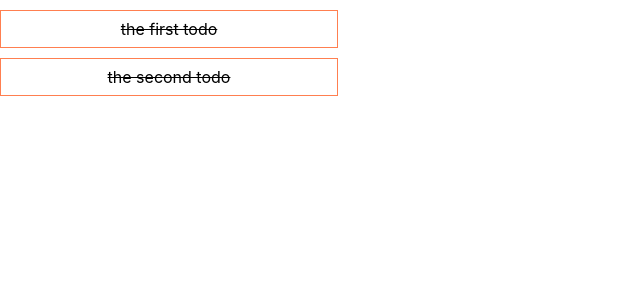
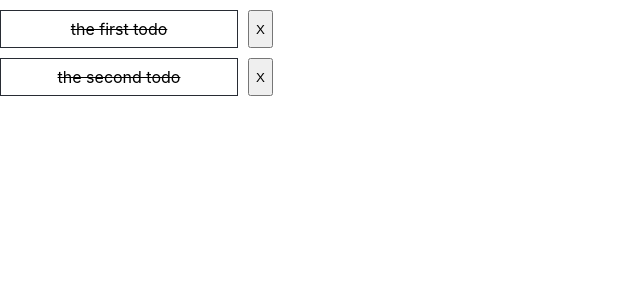
Before and after one commit to firewox/day10-react-starter, a React (Create React App) app: page / in a window 1280 px wide. Shown: the top 300 px of the page, without its empty margins (0-640 px from the left). Built offline with nearby package versions, Linux system fonts and the light colour scheme.

Commit message:
feat: add delete button feature

```diff
--- a/src/App.css
+++ b/src/App.css
@@ -1,12 +1,19 @@
 .todo-item {
-  width: 320px;
+  width: 220px;
   padding: 8px;
-  border: 1px solid coral;
+  border: 1px solid #282c34;
   margin-top: 10px;
   text-align: center;
 }
 .todo-item .todo-done {
   text-decoration: line-through;
+}
+.todo-item-container {
+  display: flex;
+}
+.delete-button {
+  margin-top: 10px;
+  margin-left: 10px;
 }
 
 .App {
--- a/src/components/TodoGroup.jsx
+++ b/src/components/TodoGroup.jsx
@@ -1,11 +1,11 @@
 
 import { useContext } from "react";
 import "../App.css"
-import {TodoContext} from "../contexts/TodoContext"
+import { TodoContext } from "../contexts/TodoContext"
 import TodoItem from "./TodoItem"
 
 function TodoGroup() {
-    const { state, dispatch } = useContext(TodoContext);
+    const { state } = useContext(TodoContext);
     return (
         <div>
             {state.map((item, index) => {
--- a/src/components/TodoItem.jsx
+++ b/src/components/TodoItem.jsx
@@ -1,16 +1,26 @@
-import {createContext, useContext, useReducer} from "react";
+import { useContext } from "react";
 import "../App.css"
-import {TodoContext} from "../contexts/TodoContext"
+import { TodoContext } from "../contexts/TodoContext"
 
 function TodoItem(props) {
-  const {dispatch} = useContext(TodoContext)
-  function makeAsDone(){
+  const { dispatch } = useContext(TodoContext)
+  function makeAsDone() {
     dispatch({
-        type:"TOGGLE_TODO",
-        payload:{id:props.todo.id}
+      type: "TOGGLE_TODO",
+      payload: { id: props.todo.id }
     })
   }
-  return <div className={"todo-item"}>
+
+  function deleteTodo() {
+    dispatch({
+      type: "DELETE_TODO",
+      payload: { id: props.todo.id }
+    })
+  }
+
+  return (
+    <div className="todo-item-container">
+      <div className={"todo-item"}>
         <span
           className={
             props.todo.done ? "todo-done" : ""
@@ -19,6 +29,9 @@ function TodoItem(props) {
           {props.todo.text}
         </span>
       </div>
+      <button className="delete-button" onClick={deleteTodo}>X</button>
+    </div>
+  )
 }
 
 export default TodoItem;
--- a/src/contexts/TodoContext.js
+++ b/src/contexts/TodoContext.js
@@ -1,6 +1,5 @@
-import {createContext, useContext, useReducer} from "react";
+import {createContext} from "react";
 import "../App.css"
-import { type } from "@testing-library/user-event/dist/type";
 
 export const initState = [
     {id: 1, text: "the first todo", done: true},
--- a/src/reducers/TodoReducer.js
+++ b/src/reducers/TodoReducer.js
@@ -8,7 +8,8 @@ function todoReducer(state, action) {
             const id = action.payload.id;
             return newState.map((value) => {
                 if (value.id === id) {
-                    return { id,
+                    return {
+                        id,
                         text: value.text,
                         done: !value.done
                     };
@@ -16,6 +17,8 @@ function todoReducer(state, action) {
 
                 return value
             })
+        case "DELETE_TODO":
+            return state.filter((value) => value.id !== action.payload.id);
         default:
             return state;
     }
```
Lines whose indentation alone changed are shown as unchanged.
